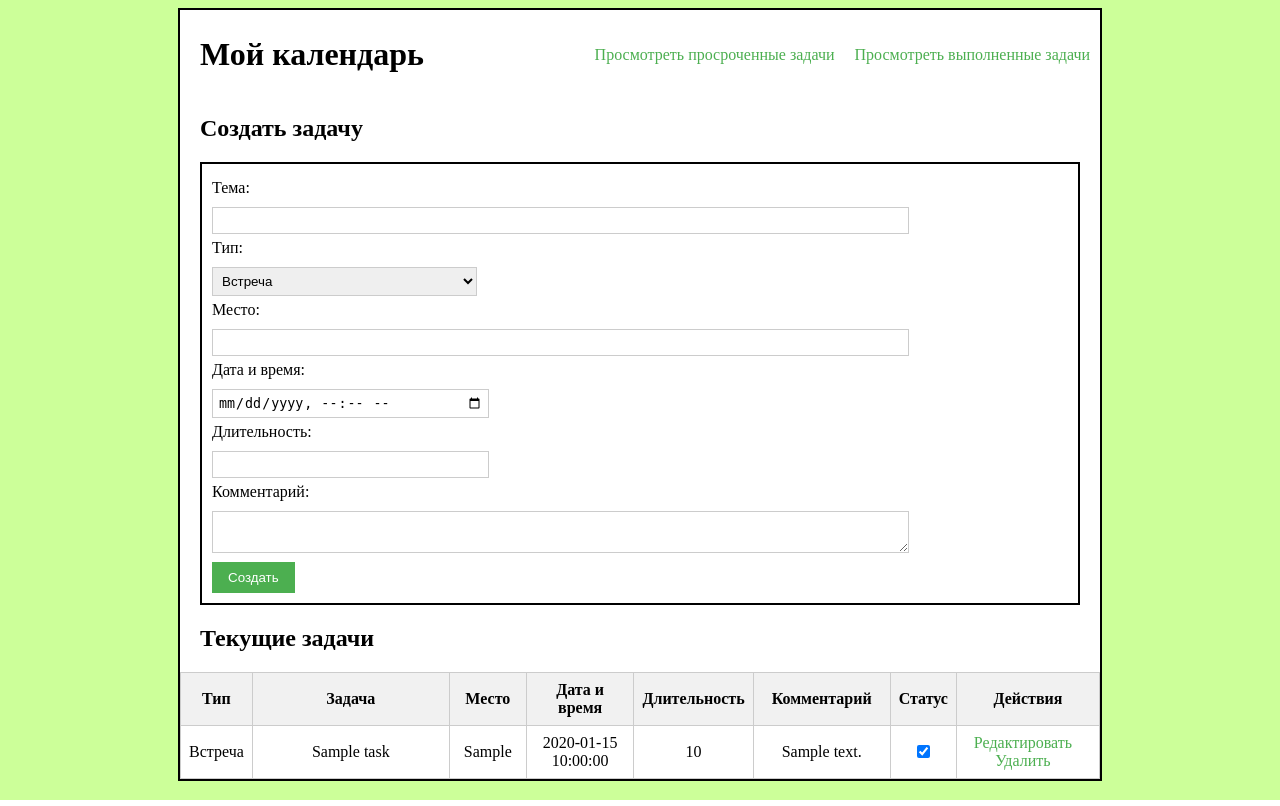
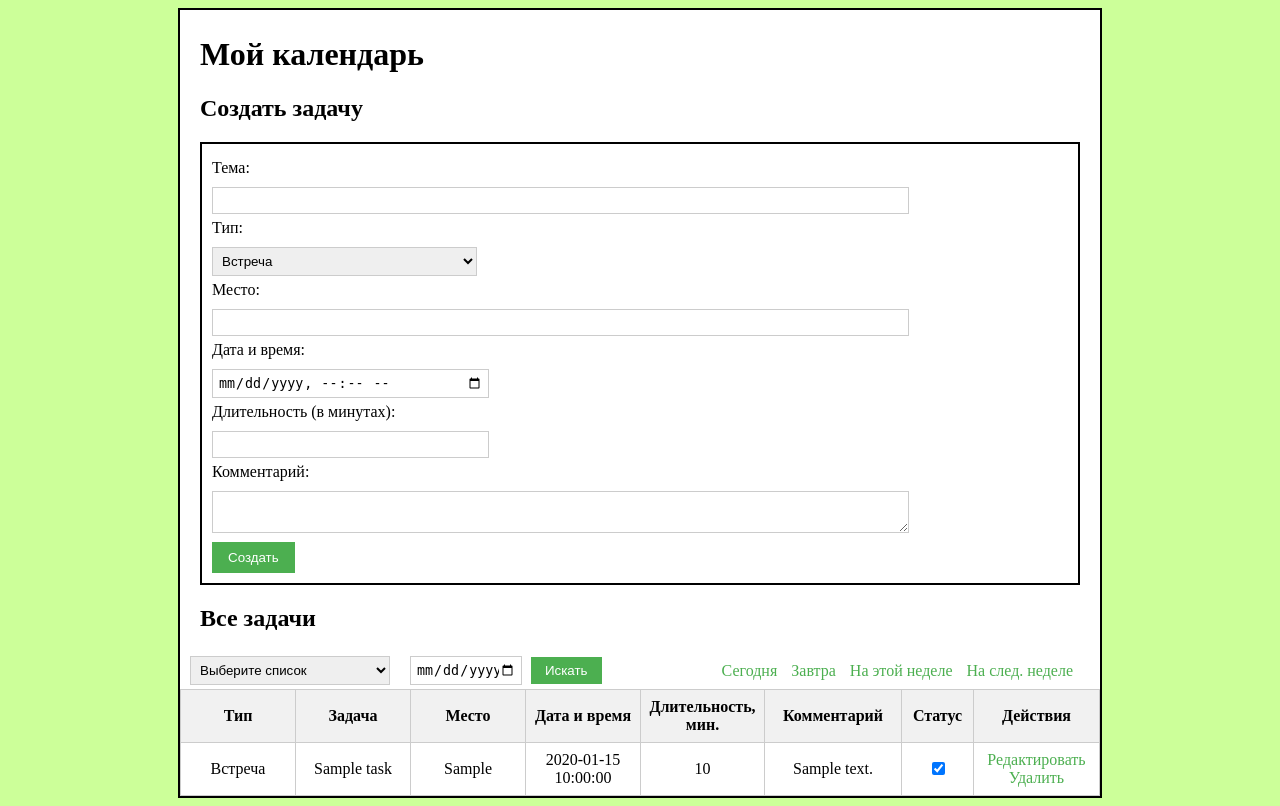
Before and after one commit to liquikk/isu_hw_php, a PHP site: page / in a window 1280 px wide. Run offline with PHP 8.4, Linux system fonts and the light colour scheme; tables that the repository leaves empty hold one stand-in row (values such as "Sample post").

Commit message:
final upload 2

```diff
--- a/calendar/controllers/TaskController.php
+++ b/calendar/controllers/TaskController.php
@@ -1,4 +1,3 @@
-
 <?php
 
 class TaskController {
@@ -62,20 +61,11 @@ class TaskController {
         if (isset($_GET['id'])) {
             $id = $_GET['id'];
             $this->model->deleteTask($id);
-            header('Location: index.php');
+            $page = $_SERVER['HTTP_REFERER'];
+            header("Location: $page");
         } else {
             echo 'Не указан идентификатор задачи.';
         }
-    }
-
-    public function overdueTasks() {
-        $tasks = $this->model->getOverdueTasks();
-        include 'views/overdue.php';
-    }
-
-    public function completedTasks() {
-        $tasks = $this->model->getCompletedTasks();
-        include 'views/completed.php';
     }
 
     public function markTaskComplete() {
@@ -90,6 +80,51 @@ class TaskController {
 
         $this->model->updateTaskStatus($taskId, $status);
 
-        header('Location: index.php');
+        $page = $_SERVER['HTTP_REFERER'];
+
+        header("Location: $page");
+
     }
+
+    public function showTodayTasks() {
+        $tasks = $this->model->getTasksByDate(date('Y-m-d'));
+        include 'views/main.php';
+    }
+
+    public function showTomorrowTasks() {
+        $tomorrow = date('Y-m-d', strtotime('+1 day'));
+        $tasks = $this->model->getTasksByDate($tomorrow);
+        include 'views/main.php';
+    }
+    public function showCurrentWeekTasks() {
+        $tasks = $this->model->getTasksForCurrentWeek();
+        include 'views/main.php';
+    }
+
+    public function showNextWeekTasks() {
+        $tasks = $this->model->getTasksForNextWeek();
+        include 'views/main.php';
+    }
+    public function searchTasks($date) {
+        $tasks = $this->model->getTasksByDate($date);
+        include 'views/main.php';
+    }
+    public function filterTasks($filter) {
+        switch ($filter) {
+            case 'current':
+                $tasks = $this->model->getCurrentTasks();
+                break;
+            case 'overdue':
+                $tasks = $this->model->getOverdueTasks();
+                break;
+            case 'completed':
+                $tasks = $this->model->getCompletedTasks();
+                break;
+            default:
+                $tasks = $this->model->getTasks();
+                break;
+        }
+        include 'views/main.php';
+    }
+
 }
--- a/calendar/css/css.css
+++ b/calendar/css/css.css
@@ -22,15 +22,29 @@ body{
     padding: 10px;
 }
 
+.fifa{
+    display: flex;
+    align-items: center;
+    margin-left: 10px;
+}
+
+#task-filter{
+    width: 200px;
+}
+
 table {
     width: 100%;
     border-collapse: collapse;
     text-align: center;
+    table-layout: fixed;
+    width: 100%;
 }
 
 th, td {
     padding: 8px;
     border: 1px solid #ccc;
+    white-space: normal;
+    word-wrap: break-word;
 }
 
 th {
@@ -56,6 +70,13 @@ select{
     border: 1px solid #ccc;
 }
 
+input[type="date"]{
+    width: 100px;
+    padding: 5px;
+    border: 1px solid #ccc;
+    margin-bottom: 4px;
+    margin-left: 20px;
+}
 
 input[type="text"],
 textarea {
@@ -83,42 +104,50 @@ h1, h2 {
     margin-left: 20px;
 }
 
-
-.header {
-    display: flex;
-    justify-content: space-between;
-    align-items: center;
-}
-.header-links {
-    display: flex;
-    gap: 10px;
-}
 .back{
     margin-right: 20px;
     margin-top: 30px;
     float: right;
 }
-.typ{
-    min-width: 50px;
+.choice{
+    margin-left: 120px;
+}
+
+.btn_search{
+    margin-left: 5px;
+    padding: 6px 14px !important;
+}
+
+.act{
+    margin: 0;
+}
+
+tr:hover {
+    background-color: #4caf4f46;
+  }
+
+/* .typ{
+    max-width: 50px;
 }
 .zad{
     min-width: 180px;
 }
 .mes{
-    min-width: 60px;
+    max-width: 60px;
 }
 .dat{
     min-width: 75px;
-}
+} */
 .dli{
-    min-width: 50px;
+    width: 107px;
 }
 .com{
-    min-width: 120px;
+    width: 120px;
 }
 .sta{
-    min-width: 25px;
+    width: 55px;
 }
 .dei{
-    min-width: 100px;
+    width: 109px;
+
 }
--- a/calendar/views/main.php
+++ b/calendar/views/main.php
@@ -9,11 +9,6 @@
     <div class="main">
     <div class="header">
     <h1>Мой календарь</h1>
-    <div class="header-links">
-    <a href="index.php?action=overdueTasks">Просмотреть просроченные задачи</a>
-    <a href="index.php?action=completedTasks">Просмотреть выполненные задачи</a>
-    </div>
-    </div>
     <h2>Создать задачу</h2>
     <form action="index.php?action=createTask" method="post" class="create">
         <label for="subject">Тема:</label>
@@ -33,7 +28,7 @@
         <label for="datetime">Дата и время:</label>
         <input type="datetime-local" id="datetime" name="datetime" required><br>
 
-        <label for="duration">Длительность:</label>
+        <label for="duration">Длительность (в минутах):</label>
         <input type="number" id="duration" name="duration"><br>
 
         <label for="comment">Комментарий:</label>
@@ -41,14 +36,80 @@
 
         <input type="submit" value="Создать">
     </form>
-    <h2>Текущие задачи</h2>
+    <h2>
+    <?php
+    $filter = isset($_GET['filter']) ? $_GET['filter'] : '';
+    $action = isset($_GET['action']) ? $_GET['action'] : '';
+    $date = isset($_GET['date']) ? $_GET['date'] : '';
+
+    switch ($action) {
+        case 'todayTasks':
+            echo 'Задачи на сегодня';
+            break;
+        case 'tomorrowTasks':
+            echo 'Задачи на завтра';
+            break;
+        case 'currentWeekTasks':
+            echo 'Задачи на эту неделю';
+            break;
+        case 'nextWeekTasks':
+            echo 'Задачи на следующуй неделю';
+            break;
+        case 'searchTasks':
+            echo 'Задачи на ' . $date;
+            break;
+        default:
+            switch ($filter) {
+                case 'all':
+                    echo 'Все задачи';
+                    break;
+                case 'current':
+                    echo 'Текущие задачи';
+                    break;
+                case 'overdue':
+                    echo 'Просроченные задачи';
+                    break;
+                case 'completed':
+                    echo 'Выполненные задачи';
+                    break;
+                default:
+                    echo 'Все задачи';
+                    break;
+            }
+            break;
+    }
+    ?>
+    </h2>
+<div class='fifa'>
+<form method="GET" action="index.php">
+    <select id="task-filter" name="filter">
+        <option value="">Выберите список</option>
+        <option value="all">Все задачи</option>
+        <option value="current">Текущие</option>
+        <option value="overdue">Просроченные</option>
+        <option value="completed">Выполненные</option>
+    </select>
+    <input type="hidden" name="action" value="filterTasks">
+    </form>
+    <form method="GET" action="index.php">
+        <input type="date" id="search-date" name="date" required>
+        <input class='btn_search' type="submit" value="Искать">
+        <input type="hidden" name="action" value="searchTasks">
+    </form>
+    <div class="choice">
+        <a href="index.php?action=todayTasks">Сегодня</a>
+        <a href="index.php?action=tomorrowTasks">Завтра</a>
+        <a href="index.php?action=currentWeekTasks">На этой неделе</a>
+        <a href="index.php?action=nextWeekTasks">На след. неделе</a>
+    </div>
+</div>
     <table>
     <tr>
         <th class="typ">Тип</th>
         <th class="zad">Задача</th>
         <th class="mes">Место</th>
         <th class="dat">Дата и время</th>
-        <th class="dli">Длительность</th>
+        <th class="dli">Длительность, мин.</th>
         <th class="com">Комментарий</th>
         <th class="sta">Статус</th>
         <th class="dei">Действия</th>
@@ -68,13 +129,17 @@
                 </form>
             </td>
             <td>
-                <a href="index.php?action=editTask&id=<?php echo $task['id']; ?>">Редактировать</a>
-                <a href="index.php?action=deleteTask&id=<?php echo $task['id']; ?>">Удалить</a>
+                <a class='act' href="index.php?action=editTask&id=<?php echo $task['id']; ?>">Редактировать</a>
+                <a class='act' href="index.php?action=deleteTask&id=<?php echo $task['id']; ?>">Удалить</a>
             </td>
         </tr>
     <?php endforeach; ?>
 </table>
 </div>
-
+<script>
+    document.getElementById('task-filter').addEventListener('change', function() {
+        this.form.submit();
+    });
+</script>
 </body>
 </html>
```
Also changed, not shown: calendar/index.php (+17 -5 lines), calendar/models/Task.php (+67 -3 lines).
